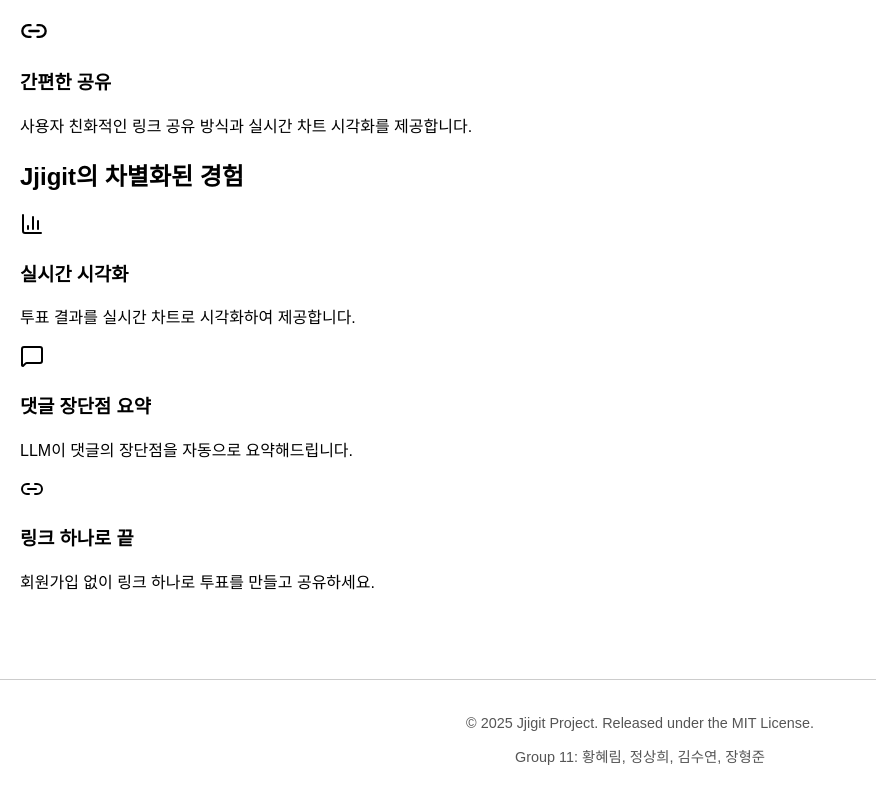
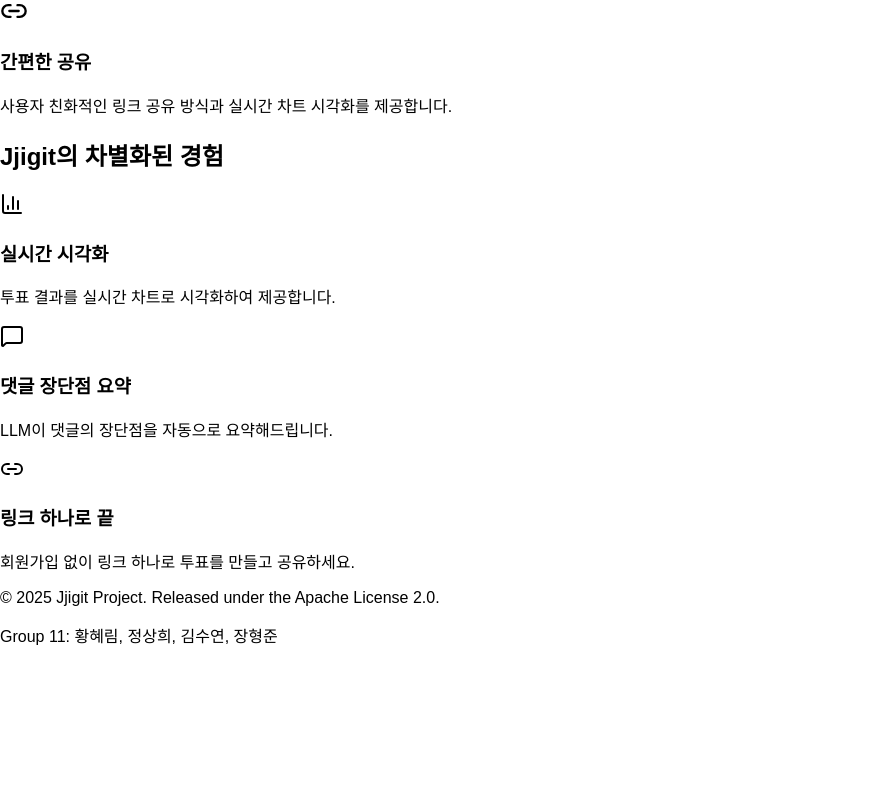
Before and after one commit to OSS-Group11/jjigit-fe, a React (Create React App) app: page / in a window 1280 px wide. Shown: the part 758-1558 px from the top of the page, without its empty margins (0-876 px from the left). After the commit the page ends 1421 px from the top, so only its background shows below. Built offline with nearby package versions, Linux system fonts and the light colour scheme; no server answers.

Commit message:
Update App.js

```diff
--- a/src/App.js
+++ b/src/App.js
@@ -1,32 +1,59 @@
 //APP.js: 메인 라우팅 코드
 
 // src/App.js
-import React from 'react';
+import React, { useState, useEffect } from 'react';
 import { BrowserRouter as Router, Routes, Route } from 'react-router-dom';
 
 // 컴포넌트 가져오기
 import Header from './components/Header';
+import SplashComponent from './components/SplashComponent'; // 👈 [추가] 로딩 컴포넌트 임포트
 import HomePage from './pages/HomePage';
 import CreatePollPage from './pages/CreatePollPage';
 import PollPage from './pages/PollPage';
+import LoginPage from './pages/LoginPage';
+import SignupPage from './pages/SignupPage';
+
 
 function App() {
+
+  const [isLoading, setIsLoading] = useState(true); // 👈 [추가] 로딩 상태 관리
+
+  useEffect(() => {
+    // 💡 초기 앱 설정 및 데이터 로딩 로직 (예: 사용자 인증 확인, 환경 설정 로드)
+    // 현재는 3초 후에 로딩을 종료하는 타이머로 대체합니다.
+    const timer = setTimeout(() => {
+      setIsLoading(false);
+    }, 2500); // 로딩 화면 표시 시간 (2.5초)
+
+    return () => clearTimeout(timer); // 컴포넌트 언마운트 시 타이머 정리
+  }, []);
+
+  // 👈 [수정] isLoading 상태에 따라 SplashComponent를 조건부 렌더링
+  if (isLoading) {
+    return <SplashComponent text="JJIGIT" />; // SplashComponent가 렌더링될 때 text prop 전달
+  }
+
+  // 로딩 완료 후, 메인 앱 콘텐츠 렌더링
   return (
     <Router>
       <div className="App">
         {/* 모든 페이지에 표시될 헤더 */}
         <Header />
 
-        {/* 페이지별 라우팅 설정 */}
-        <main style={{ padding: '20px' }}>
+        <main className="min-h-screen"> {/* min-h-screen 추가하여 푸터가 아래쪽에 위치하도록 함 */}
           <Routes>
             {/* 메인 페이지 */}
             <Route path="/" element={<HomePage />} />
 
+            {/* 로그인 페이지 (새로 추가) */}
+            <Route path="/login" element={<LoginPage />} />
+
+            <Route path="/signup" element={<SignupPage />} />   {/* ✅ 추가 */}
+
             {/* 투표 생성 페이지 */}
             <Route path="/create" element={<CreatePollPage />} />
 
-            {/* 특정 투표 페이지 (URL 파라미터로 Poll ID 전달) */}
+            {/* 특정 투표 페이지 */}
             <Route path="/poll/:pollId" element={<PollPage />} />
 
             {/* 404 Not Found (선택 사항) */}
@@ -34,8 +61,8 @@
           </Routes>
         </main>
 
-        <footer style={footerStyle}>
-            <p>© 2025 Jjigit Project. Released under the MIT License.</p>
+        <footer className="app-footer text-center">
+            <p>© 2025 Jjigit Project. Released under the Apache License 2.0.</p>
             <p>Group 11: 황혜림, 정상희, 김수연, 장형준</p>
         </footer>
       </div>
@@ -43,13 +70,4 @@
   );
 }
 
-const footerStyle = {
-    textAlign: 'center',
-    padding: '20px',
-    marginTop: '50px',
-    borderTop: '1px solid #ccc',
-    color: '#555',
-    fontSize: '0.9em'
-};
-
 export default App;
```
